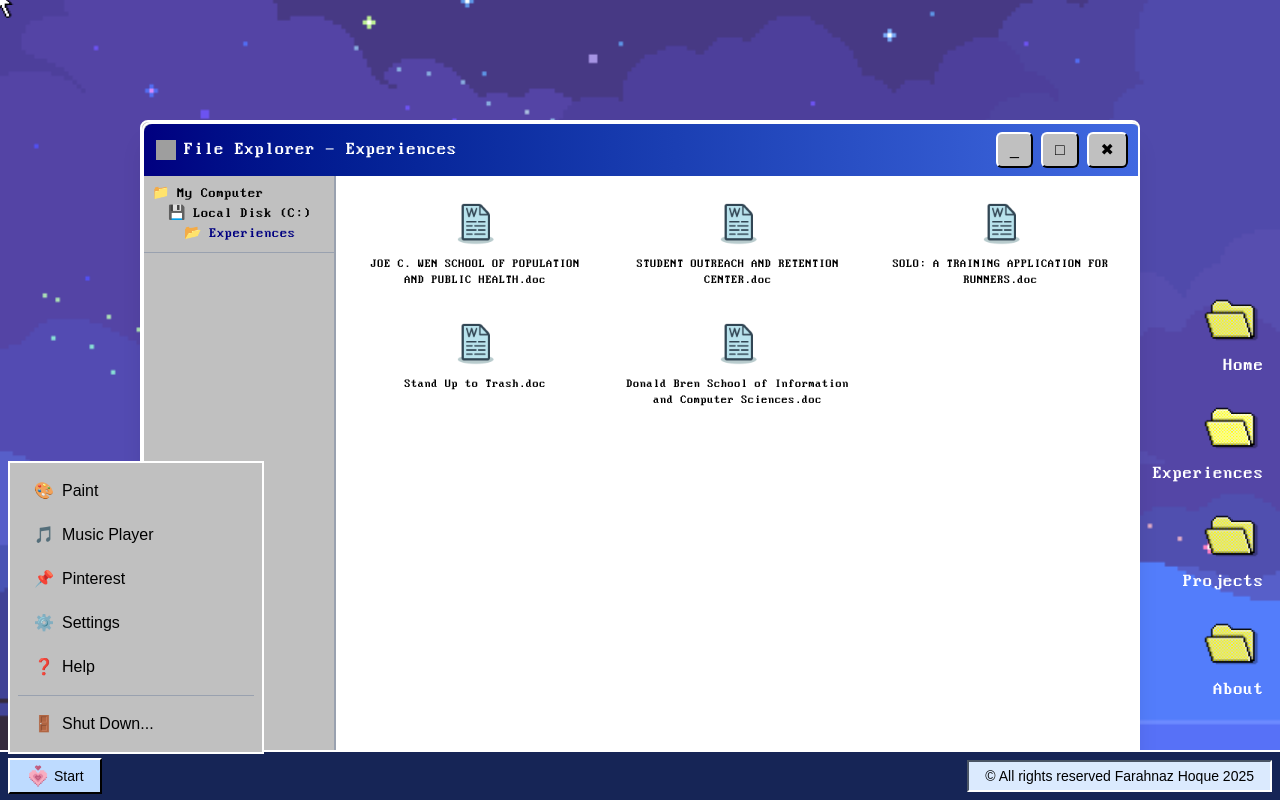
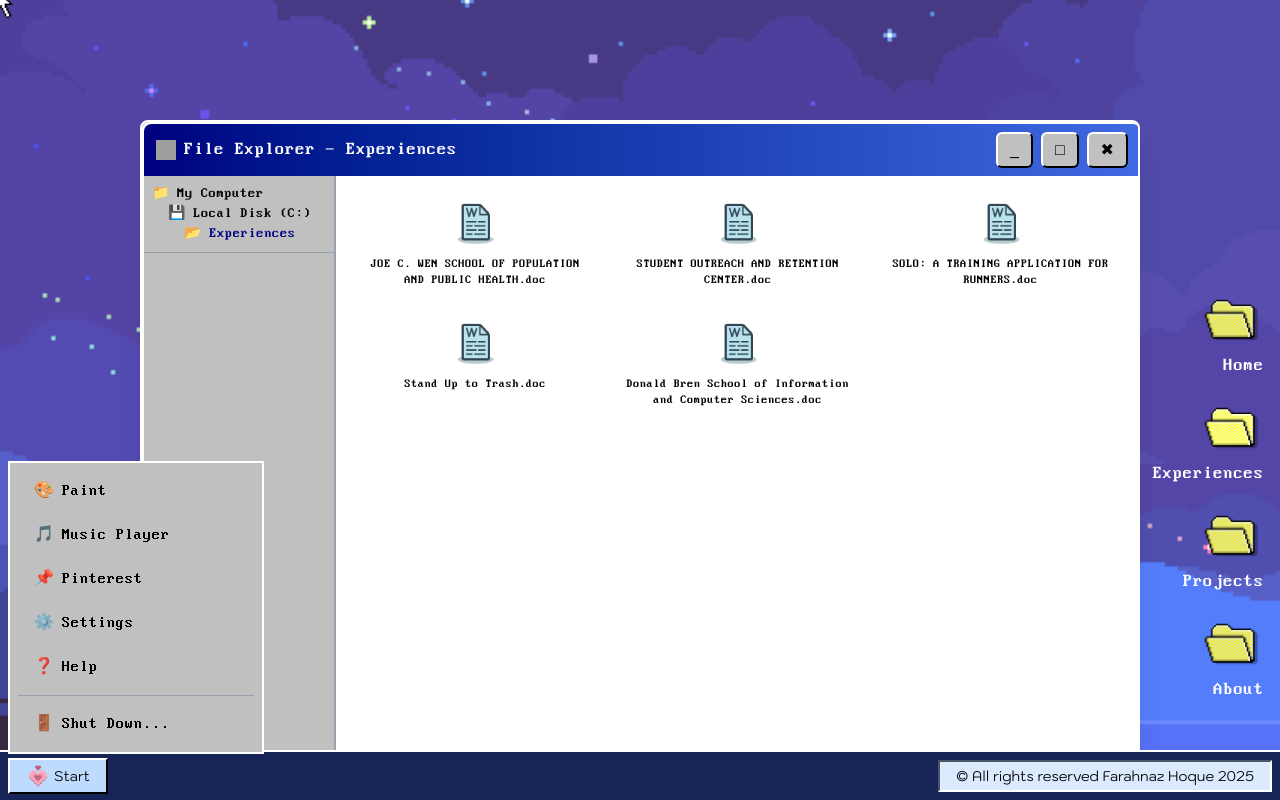
Before and after one commit to farahnazhoque/portfolio, a React (Vite) app: page /experiences in a window 1280 px wide. Both pictures are taken after a click on the button "Start". Built offline with nearby package versions, Linux system fonts and the light colour scheme; grey boxes are pictures that could not be loaded.

Commit message:
fixed font at footer

```diff
--- a/src/pages/Footer.jsx
+++ b/src/pages/Footer.jsx
@@ -51,7 +51,7 @@
             className={`
               flex items-center
               px-4 py-1
-              font-kodchasan text-sm
+              font-kodchasan-regular text-sm
               border-2 border-t-white border-l-white border-r-black border-b-black
               bg-blue-200 hover:bg-blue-300
             `}
@@ -67,7 +67,7 @@
                 {({ active }) => (
                   <button
                     onClick={() => setShowPaint(true)}
-                    className={`w-full text-left px-4 py-2 font-kodchasan ${active ? 'bg-[#000080] text-white' : ''}`}
+                    className={`w-full text-left px-4 py-2 font-PerfectDOSVGA437 ${active ? 'bg-[#000080] text-white' : ''}`}
                   >
                     <span className="mr-2">🎨</span>Paint
                   </button>
@@ -77,7 +77,7 @@
                 {({ active }) => (
                   <button
                     onClick={() => setShowSpotify(true)}
-                    className={`w-full text-left px-4 py-2 font-kodchasan ${active ? 'bg-[#000080] text-white' : ''}`}
+                    className={`w-full text-left px-4 py-2 font-PerfectDOSVGA437 ${active ? 'bg-[#000080] text-white' : ''}`}
                   >
                     <span className="mr-2">🎵</span>Music Player
                   </button>
@@ -85,21 +85,21 @@
               </Menu.Item>
               <Menu.Item>
                 {({ active }) => (
-                  <a href="https://pin.it/427HWOdjJ" className={`block px-4 py-2 font-kodchasan ${active ? 'bg-[#000080] text-white' : ''}`}>
+                  <a href="https://pin.it/427HWOdjJ" className={`block px-4 py-2 font-PerfectDOSVGA437 ${active ? 'bg-[#000080] text-white' : ''}`}>
                     <span className="mr-2">📌</span>Pinterest
                   </a>
                 )}
               </Menu.Item>
               <Menu.Item>
                 {({ active }) => (
-                  <a href="#" className={`block px-4 py-2 font-kodchasan ${active ? 'bg-[#000080] text-white' : ''}`}>
+                  <a href="#" className={`block px-4 py-2 font-PerfectDOSVGA437 ${active ? 'bg-[#000080] text-white' : ''}`}>
                     <span className="mr-2">⚙️</span>Settings
                   </a>
                 )}
               </Menu.Item>
               <Menu.Item>
                 {({ active }) => (
-                  <a href="#" className={`block px-4 py-2 font-kodchasan ${active ? 'bg-[#000080] text-white' : ''}`}>
+                  <a href="#" className={`block px-4 py-2 font-PerfectDOSVGA437 ${active ? 'bg-[#000080] text-white' : ''}`}>
                     <span className="mr-2">❓</span>Help
                   </a>
                 )}
@@ -109,7 +109,7 @@
                 {({ active }) => (
                   <button
                     onClick={() => setShowShutdownWarning(true)}
-                    className={`block w-full text-left px-4 py-2 font-kodchasan ${active ? "bg-[#000080] text-white" : ""}`}
+                    className={`block w-full text-left px-4 py-2 font-PerfectDOSVGA437 ${active ? "bg-[#000080] text-white" : ""}`}
                   >
                     <span className="mr-2">🚪</span>Shut Down...
                   </button>
@@ -122,7 +122,7 @@
         {showPaint && (
           <div className="fixed bottom-16 left-0 p-4 bg-[#c0c0c0] border-2 border-white rounded-lg shadow-xl">
             <div className="flex justify-between items-center mb-2 bg-gradient-to-r from-[#000080] to-[#4169E1] p-2">
-              <h3 className="font-kodchasan font-bold text-white">Paint</h3>
+              <h3 className="font-PerfectDOSVGA437 font-bold text-white">Paint</h3>
               <button
                 onClick={() => setShowPaint(false)}
                 className="px-2 py-1 bg-[#c0c0c0] text-black hover:bg-red-600 hover:text-white rounded"
@@ -204,7 +204,7 @@
         {showSpotify && (
           <div className="fixed bottom-16 left-0 p-4 bg-pink-100 border-2 border-r-gray-600 border-b-gray-600 border-l-gray-800 border-t-gray-800 rounded-sm shadow-xl">
             <div className="flex justify-between items-center mb-2 bg-pink-100 border-2 border-r-white border-b-gray-200 border-l-gray-500 border-t-gray-500 p-2">
-              <h3 className="font-kodchasan font-bold">Music Player</h3>
+              <h3 className="font-PerfectDOSVGA437 font-bold">Music Player</h3>
               <button
                 onClick={() => setShowSpotify(false)}
                 className="px-2 py-1 bg-red-300 text-white hover:bg-red-400 border-2 border-r-white border-b-white border-l-gray-500 border-t-gray-500"
@@ -227,13 +227,13 @@
         {showShutdownWarning && (
           <div className="fixed inset-0 flex items-center justify-center bg-black bg-opacity-50">
             <div className="w-96 border border-gray-900 bg-gray-200 shadow-md">
-              <div className="bg-[#000080] text-white px-2 py-1 flex justify-between items-center font-bold text-sm">
-                <span>Who have you told</span>
+              <div className="bg-[#000080] text-white px-2 py-1 flex justify-between items-center font-PerfectDOSVGA437 text-sm">
+                <span>You made an oopsie!</span>
                 <button onClick={() => setShowShutdownWarning(false)} className="text-white hover:bg-gray-500 px-1">
                   ✕
                 </button>
               </div>
-              <div className="p-4 text-black font-kodchasan text-sm">
+              <div className="p-4 text-black font-kodchasan-regular text-sm">
                 <div className="flex items-start">
                   <span className="text-xl mr-3">⚠️</span>
                   <p>Your browser prevents this page from closing automatically. Please close it manually.</p>
@@ -253,7 +253,7 @@
 
 
         <div className="flex-1"></div>
-        <div className="bg-blue-100 px-4 py-1 border-2 border-t-gray-600 border-l-gray-600 border-r-white border-b-white font-kodchasan text-sm">
+        <div className="hidden md:block bg-blue-100 px-4 py-1 border-2 border-t-gray-600 border-l-gray-600 border-r-white border-b-white font-kodchasan-regular text-sm">
           © All rights reserved Farahnaz Hoque 2025
         </div>
       </div>
```
